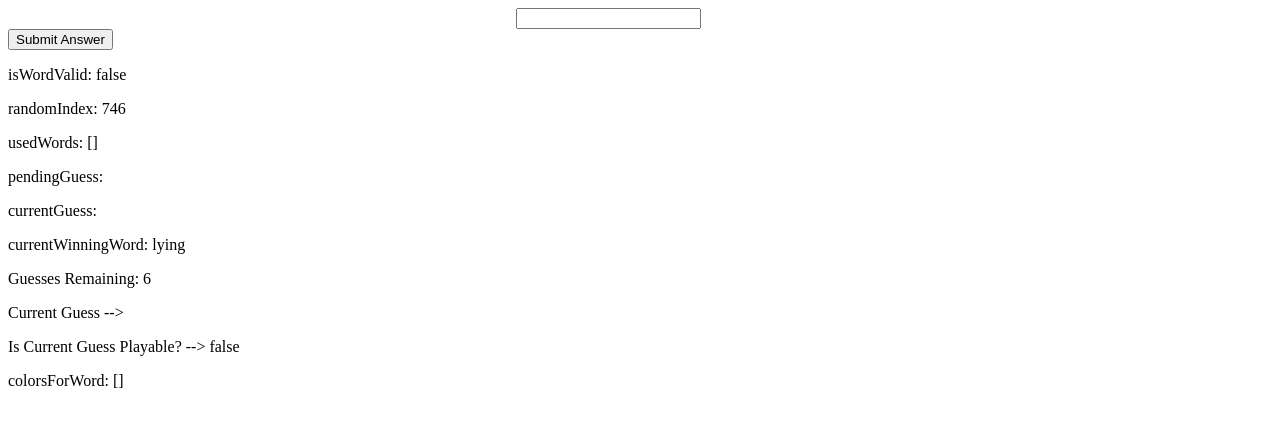
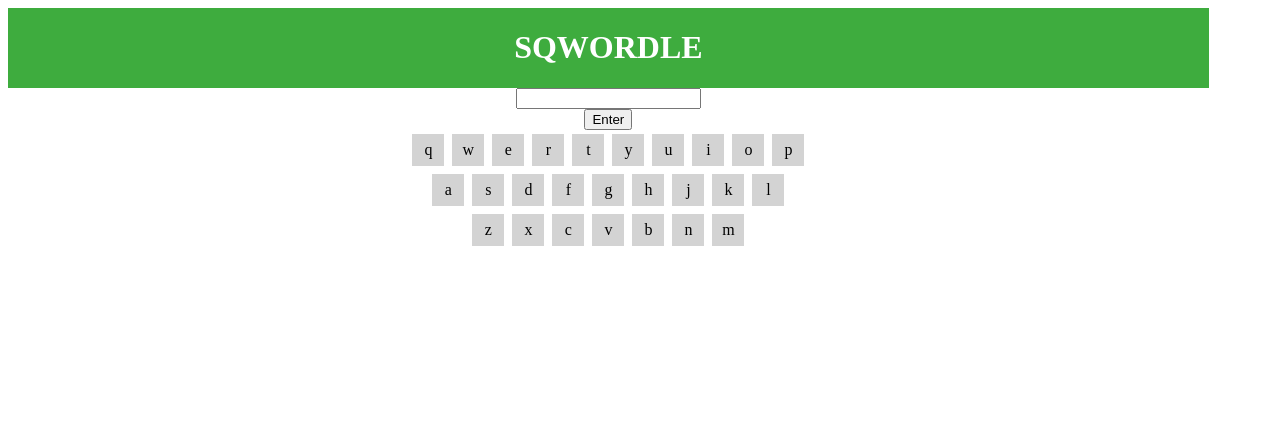
Before and after one commit to tfunk2/sqwordle, a Vue app: page / in a window 1280 px wide. Shown: the top 426 px of the page. Built offline with nearby package versions, Linux system fonts and the light colour scheme.

Commit message:
A good point to save.

```diff
--- a/src/App.vue
+++ b/src/App.vue
@@ -1,6 +1,7 @@
 <template>
   <div class="app-container">
-    <form @submit.prevent>
+    <Header />
+    <form @submit.prevent autocomplete="off">
       <div class="letter-input-container">
         <input
           class="five-letter-input"
@@ -11,72 +12,55 @@
           :disabled="isGuessingComplete"
           oninvalid="setCustomValidity('Make sure to use a valid 5 letter word')"
         />
+        <input
+          v-if="!isGuessingComplete"
+          class="button"
+          type="submit"
+          value="Enter"
+          @click="setCurrentGuess"
+          ref="submit"
+        />
       </div>
-      <input
-        class="button"
-        type="submit"
-        value="Submit Answer"
-        @click="setCurrentGuess"
-        ref="submit"
-      />
     </form>
-    <p>isWordValid: {{ isWordValid }}</p>
-    <p>randomIndex: {{ randomIndex }}</p>
-    <p>usedWords: {{ usedWords }}</p>
-    <p>pendingGuess: {{ pendingGuess }}</p>
-    <p>currentGuess: {{ currentGuess }}</p>
-    <p>currentWinningWord: {{ currentWinningWord }}</p>
     <GameBoard
-      :currentWinningWord="currentWinningWord"
-      :currentGuess="currentGuess"
-      :usedWords="usedWords"
+      :current-winning-word="currentWinningWord"
+      :current-guess="currentGuess"
+      :used-words="usedWords"
     />
+    <Keyboard :guessed-letters="guessedLetters" />
   </div>
 </template>
 
 <script lang="ts">
 import { defineComponent, Ref, ref } from "vue";
 import GameBoard from "./components/GameBoard.vue";
-import {
-  fiveLetterWinningWords,
-  // fiveLetterPlayableWords,
-} from "./utils/FiveLetterWords";
+import Header from "./components/Header.vue";
+import Keyboard from "./components/Keyboard.vue";
+import { fiveLetterWinningWords } from "./utils/FiveLetterWords";
 import { isFiveLetterWord, isWordPlayable } from "./utils/WordChecker";
+const _ = require("lodash");
 
 export default defineComponent({
   name: "App",
   components: {
     GameBoard,
+    Header,
+    Keyboard,
   },
   data() {
+    const pendingGuess: string = "";
+    const usedWords: string[] = [];
+    const currentGuess: string = "";
+    const guessedLetters: string[] = [];
+
     return {
-      usedWords: [] as Array<String>,
-      pendingGuess: "",
-      currentGuess: "",
-      // currentWinningWord: "",
-      // letter1: "",
-      // letter2: "",
-      // letter3: "",
-      // letter4: "",
-      // letter5: "",
-      // inputRecentlyChanged: "",
+      usedWords,
+      pendingGuess,
+      currentGuess,
+      guessedLetters,
     };
   },
   computed: {
-    // colorsForGuess(): string[] {
-    //   const guessedLetters: string[] = this.currentGuess.split("");
-    //   const winningLetters: string[] = this.currentWinningWord.split("");
-    //   if (this.currentGuess === "") {
-    //     return [];
-    //   }
-    //   return guessedLetters.map((letter, index) => {
-    //     return letter === winningLetters[index]
-    //       ? "green"
-    //       : winningLetters.includes(letter)
-    //       ? "yellow"
-    //       : "black";
-    //   });
-    // },
     isWordValid(): boolean {
       return (
         isFiveLetterWord(this.pendingGuess) &&
@@ -85,32 +69,21 @@ export default defineComponent({
       );
     },
     isGuessingComplete(): boolean {
-      return this.usedWords.length === 6;
+      return this.usedWords.length === 6 || this.isCurrentGuessCorrect;
     },
     isCurrentGuessCorrect(): boolean {
       return this.currentGuess.toLowerCase() === this.currentWinningWord;
     },
-    // previousGuess(): string {
-    //   if (this.usedWords.length > 0) {
-    //     return this.usedWords[this.usedWords.length - 1];
-    //   }
-    //   return "";
-    // },
-    // pendingGuess(): string {
-    //   return [
-    //     this.letter1,
-    //     this.letter2,
-    //     this.letter3,
-    //     this.letter4,
-    //     this.letter5,
-    //   ].join("");
-    // },
   },
   methods: {
     setCurrentGuess(): void {
       if (this.isWordValid) {
         this.currentGuess = this.pendingGuess;
         this.usedWords = [...this.usedWords, this.pendingGuess];
+        this.guessedLetters = _.uniq([
+          ...this.guessedLetters,
+          ...this.pendingGuess.split(""),
+        ]);
         this.pendingGuess = "";
       }
     },
@@ -131,13 +104,17 @@ export default defineComponent({
 });
 </script>
 
-<style>
+<style scoped>
 #app {
   width: 100%;
   height: 100%;
 }
 
 .app-container {
+  display: flex;
+  flex-direction: column;
+  justify-content: center;
+  align-items: center;
   max-width: 95%;
 }
 
@@ -147,6 +124,7 @@ export default defineComponent({
 
 .letter-input-container {
   display: flex;
+  flex-direction: column;
   align-items: center;
   justify-content: center;
   max-width: 100%;
--- a/src/components/GameBoard.vue
+++ b/src/components/GameBoard.vue
@@ -1,8 +1,5 @@
 <template>
   <div class="game-board">
-    <p>Guesses Remaining: {{ guessesRemaining }}</p>
-    <p>Current Guess --> {{ currentGuess }}</p>
-    <p>Is Current Guess Playable? --> {{ isCurrentGuessInPlayableWordList }}</p>
     <div v-if="usedWords.length" class="guess-container">
       <div v-for="word in usedWords" :key="word" class="word-guess">
         <div
@@ -14,53 +11,65 @@
         </div>
       </div>
     </div>
-    <p>colorsForWord: {{ colorsForWord(currentGuess) }}</p>
   </div>
 </template>
 
 <script lang='ts'>
+import { defineComponent } from "vue";
 import { isFiveLetterWord } from "../utils/WordChecker";
 import {
   fiveLetterWinningWords,
   fiveLetterPlayableWords,
 } from "../utils/FiveLetterWords";
-import _ from "lodash";
+// import _ from "lodash";
 
-export default {
+export default defineComponent({
   name: "GameBoard",
   props: {
-    currentGuess: String,
-    usedWords: [String],
-    currentWinningWord: String,
+    currentGuess: {
+      type: String,
+      required: true,
+    },
+    usedWords: {
+      type: Array,
+      required: true,
+    },
+    currentWinningWord: {
+      type: String,
+      required: true,
+    },
   },
   data() {
     return {};
   },
   computed: {
-    isCurrentGuessFiveLetters() {
+    isCurrentGuessFiveLetters(): boolean {
       return isFiveLetterWord(this.currentGuess);
     },
-    isCurrentGuessInPlayableWordList() {
+    isCurrentGuessInPlayableWordList(): boolean {
       return this.fiveLetterPlayableWordList.includes(this.currentGuess);
     },
-    fiveLetterWinningWordList() {
-      return _.uniq(fiveLetterWinningWords.sort()).map((word) =>
-        word.toLowerCase()
-      );
+    fiveLetterWinningWordList(): string[] {
+      return fiveLetterWinningWords
+        .sort()
+        .map((word: string) => word.toLowerCase());
     },
-    fiveLetterPlayableWordList() {
-      return _.uniq(fiveLetterPlayableWords.sort());
+    fiveLetterPlayableWordList(): string[] {
+      return fiveLetterPlayableWords.sort();
     },
     guessesRemaining(): number {
       return 6 - this.usedWords.length;
     },
+    isGuessMatchingWinningWord(): boolean {
+      return this.currentGuess === this.currentWinningWord;
+    },
   },
   methods: {
-    colorsForWord(word: string, letterIndex: string): string[] {
+    colorsForWord(word: string, letterIndex: number): string {
       const guessedLetters: string[] = this.lettersOfGuess(word);
       const winningLetters: string[] = this.currentWinningWord.split("");
       if (word === "") {
-        return [];
+        return "";
       }
       return guessedLetters.map((letter, index) => {
         return letter === winningLetters[index]
@@ -74,12 +83,13 @@ export default {
       return word.split("");
     },
   },
-};
+});
 </script>
 
 <style scoped>
 .guess-container {
   width: fit-content;
+  height: fit-content;
   display: grid;
   grid-template-columns: auto;
   grid-template-rows: auto auto auto auto auto auto;
--- /dev/null
+++ b/src/components/Header.vue
@@ -0,0 +1,26 @@
+<template>
+  <div class="header">
+    <h1>SQWORDLE</h1>
+  </div>
+</template>
+
+<script lang='ts'>
+export default {
+  name: "Header",
+  props: {},
+  data() {
+    return {};
+  },
+  computed: {},
+  methods: {},
+};
+</script>
+
+<style scoped>
+.header {
+  background-color: rgb(62, 172, 62);
+  color: white;
+  width: 100%;
+  text-align: center;
+}
+</style>
--- /dev/null
+++ b/src/components/Keyboard.vue
@@ -0,0 +1,93 @@
+<template>
+  <div class="keyboard">
+    <div class="keyboard-container">
+      <div class="top-row">
+        <!-- :class="whichColor(topLetter) + ' grey'" -->
+        <div class="grey" v-for="topLetter in topRowKeyboard" :key="topLetter">
+          {{ topLetter }}
+        </div>
+      </div>
+      <div class="middle-row">
+        <!-- :class="whichColor(middleLetter) + ' grey'" -->
+        <div
+          class="grey"
+          v-for="middleLetter in middleRowKeyboard"
+          :key="middleLetter"
+        >
+          {{ middleLetter }}
+        </div>
+      </div>
+      <div class="bottom-row">
+        <!-- :class="whichColor(bottomLetter) + ' grey'" -->
+        <div
+          class="grey"
+          v-for="bottomLetter in bottomRowKeyboard"
+          :key="bottomLetter"
+        >
+          {{ bottomLetter }}
+        </div>
+      </div>
+    </div>
+  </div>
+</template>
+
+<script lang='ts'>
+import { defineComponent } from "vue";
+
+export default defineComponent({
+  name: "Keyboard",
+  props: {
+    guessedLetters: {
+      type: [String],
+      required: true,
+    },
+  },
+  data() {
+    const topRowKeyboard: string[] = "qwertyuiop".split("");
+    const middleRowKeyboard: string[] = "asdfghjkl".split("");
+    const bottomRowKeyboard: string[] = "zxcvbnm".split("");
+    return {
+      topRowKeyboard,
+      middleRowKeyboard,
+      bottomRowKeyboard,
+    };
+  },
+  computed: {},
+  methods: {
+    // whichColor(letter: string): string {
+    //   return
+    // },
+  },
+});
+</script>
+
+<style scoped>
+.grey {
+  margin: 4px;
+  background-color: lightgray;
+  width: 2em;
+  height: 2em;
+  grid-area: letter;
+  display: flex;
+  justify-content: center;
+  align-items: center;
+  cursor: default;
+}
+
+.top-row,
+.middle-row,
+.bottom-row {
+  display: flex;
+  flex-direction: row;
+  justify-content: center;
+  align-items: center;
+}
+
+.keyboard-container {
+  width: 100%;
+}
+
+.keyboard {
+  width: 100%;
+}
+</style>
```
